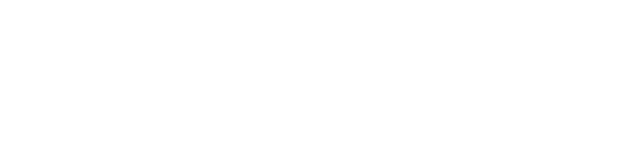
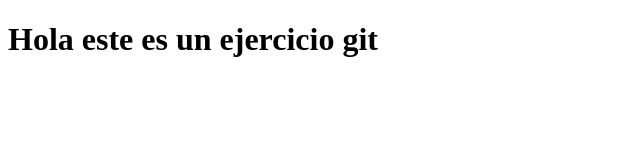
Before and after one commit to rortegae/ejercicio-git, a plain HTML site: page index.html in a window 1280 px wide. Shown: the whole page, without its empty margins (0-640 px from the left). Drawn offline with Linux system fonts and the light colour scheme.

Commit message:
agregamos h1

```diff
--- a/index.html
+++ b/index.html
@@ -6,6 +6,6 @@
     <title>Document</title>
 </head>
 <body>
-
+    <h1>Hola este es un ejercicio git </h1>
 </body>
 </html>
```
